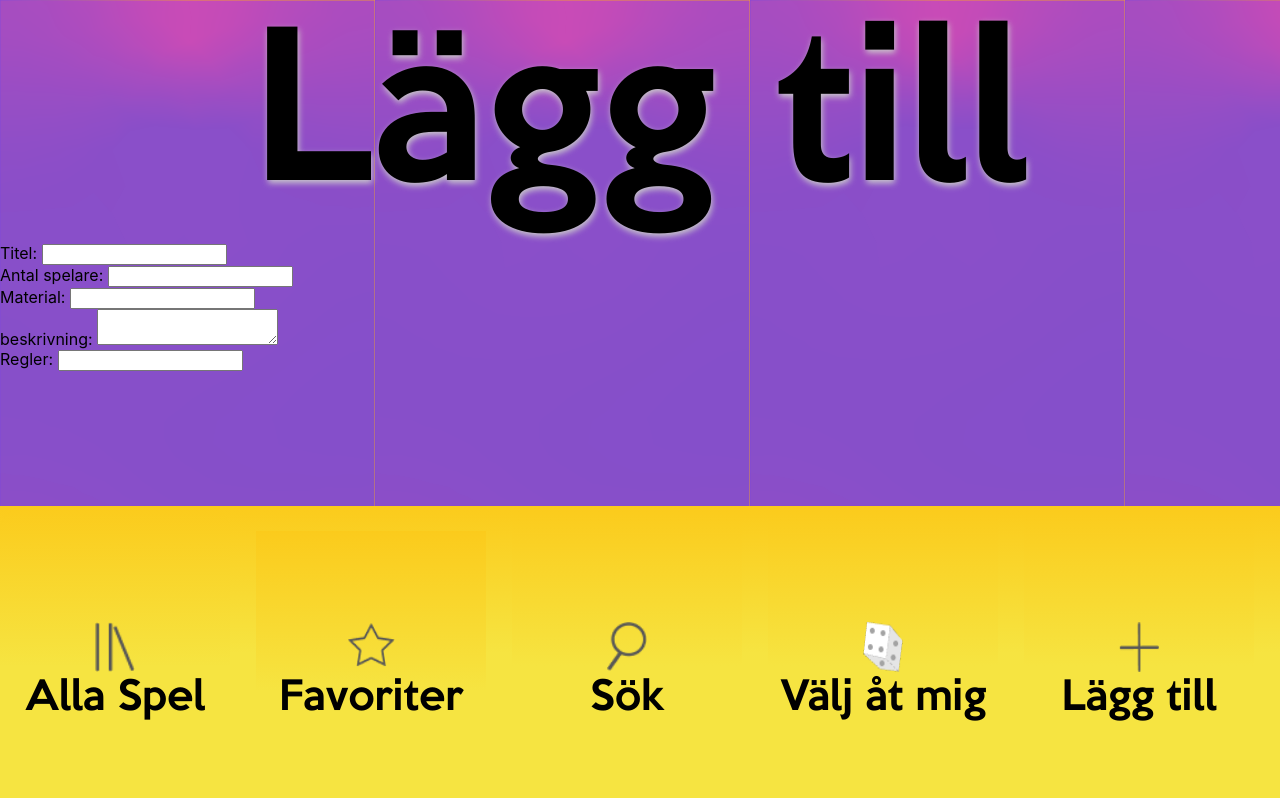
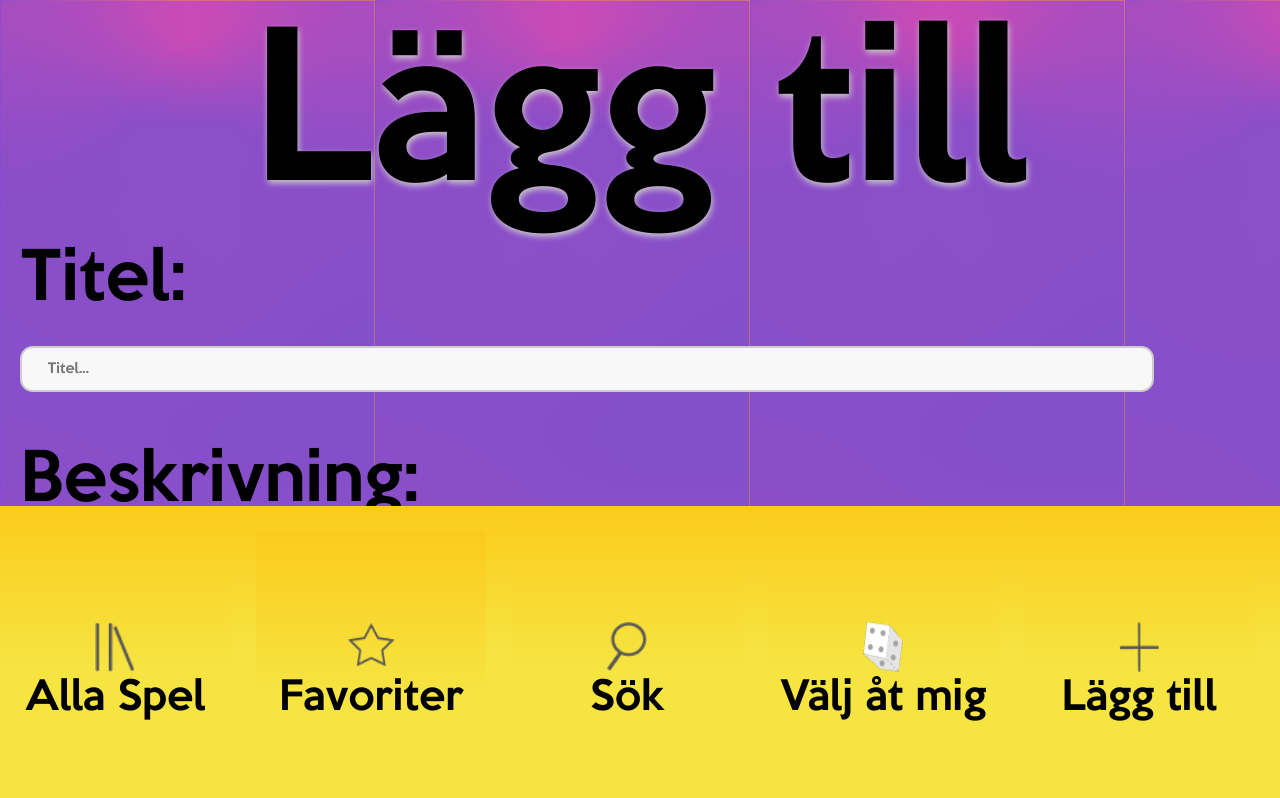
Before and after one commit to VibeValley/PartyPP, a React (Create React App) app: page /Lagg_till in a window 1280 px wide. Shown: the top 798 px of the page. Built offline with nearby package versions, Linux system fonts and the light colour scheme.

Commit message:
Liten fuck up men det funkar

```diff
--- a/src/App.css
+++ b/src/App.css
@@ -300,3 +300,87 @@ a {
   width: 100%;
   opacity: 0.5;
 }
+/*Lägg till sida*/
+label {
+  margin-bottom: 10vw;
+  font-size: 5vw;
+}
+.LäggtillKnapp {
+  margin: 0;
+  position: absolute;
+  top: 80%;
+  left: 50%;
+  -ms-transform: translate(-50%, -50%);
+  transform: translate(-50%, -50%);
+
+  width: 30vw;
+  height: 15vw;
+  border-radius: 10px;
+  filter: drop-shadow(0px 4px 4px rgba(0, 0, 0, 0.5));
+  text-align: center;
+  font-family: myFirstFont;
+  background: linear-gradient(180deg, #ffb800 -37.5%, #f6e441 50%);
+}
+.container {
+  border-radius: 5px;
+  padding-left: 20px;
+  font-family: myFirstFont;
+}
+
+.LäggtillForms {
+  font-family: myFirstFont;
+  box-sizing: border-box;
+  border: 2px solid #ccc;
+  border-radius: 1vw;
+  background-color: #f8f8f8;
+  resize: none;
+  margin-bottom: 4vw;
+  margin-top: 2vw;
+}
+
+.row:after {
+  content: "";
+  display: table;
+  clear: both;
+}
+#fRegler {
+  width: 90%;
+  height: 30vw;
+  padding: 1vw 2vw;
+}
+#fTitel {
+  padding: 1vw 2vw;
+  width: 90%;
+}
+#fMats {
+  padding: 1vw 2vw;
+  width: 90%;
+}
+#fAntal {
+  padding: 1vw 2vw;
+  width: 90%;
+}
+#fBesk {
+  padding: 1vw 2vw;
+  height: 30vw;
+  width: 90%;
+}
+.modal {
+  position: fixed; /* Stay in place */
+  z-index: 1; /* Sit on top */
+  left: 0;
+  top: 0;
+  width: 100%; /* Full width */
+  height: 100%; /* Full height */
+  overflow: auto; /* Enable scroll if needed */
+  background-color: rgb(0, 0, 0); /* Fallback color */
+  background-color: rgba(0, 0, 0, 0.4); /* Black w/ opacity */
+}
+.modal-content {
+  background-color: #fefefe;
+  margin: 15% auto; /* 15% from the top and centered */
+  padding: 20px;
+  border: 1px solid #888;
+  width: 80%; /* Could be more or less, depending on screen size */
+  height: 60vw;
+}
--- a/src/Detaljsida.js
+++ b/src/Detaljsida.js
@@ -17,23 +17,24 @@ function Detaljsida() {
   return (
     <div className="App">
       <div className="HeaderDiv">
-        <a href="/AllaSpel">
-          <img src={logo} alt="tillbaka" className="HeadPic"></img>
-          <p className="TillbakaText">Alla spel</p>
-        </a>
         <header className="SidaHeader" id="DetaljNamn">
-         <p id = "spelinfo">Spel info</p>
+          <p id="spelinfo">Spel info</p>
         </header>
 
-      <div className="detaljDiv">
-        <div id = "speltitel">  <p> {ValdaSpel.namn} </p>
+        <div className="detaljDiv">
+          <div id="speltitel">
+            {" "}
+            <p> {ValdaSpel.namn} </p>
+          </div>
+          <div id="speldetalj">
+            <p id="detaljtitel">Antal spelare:</p>{" "}
+            <p id="speltext">{ValdaSpel.spelare} </p>
+            <p id="detaljtitel">Material:</p>{" "}
+            <p id="speltext">{ValdaSpel.material} </p>
+            <p id="detaljtitel">Regler:</p>{" "}
+            <p id="speltext">{ValdaSpel.regler} </p>
+          </div>
         </div>
-        <div id="speldetalj">
-      <p id="detaljtitel">Antal spelare:</p> <p id="speltext">{ValdaSpel.spelare} </p>
-      <p id="detaljtitel">Material:</p> <p id="speltext">{ValdaSpel.material} </p>
-      <p id="detaljtitel">Regler:</p> <p id="speltext">{ValdaSpel.regler} </p>
-      </div>
-      </div>
       </div>
       <Lowerbar />
     </div>
--- a/src/LaggTill.js
+++ b/src/LaggTill.js
@@ -1,5 +1,97 @@
 import Lowerbar from "./LowerBar";
+import React, { useState } from "react";
+import scan from "./Bilder/pic.png";
 
+const LaggTillForm = ({}) => {
+  const [besk, setBesk] = useState("");
+
+  function handleChangeBesk({ currentText = {} }) {
+    const { value } = currentText;
+    setBesk(value);
+  }
+
+  return (
+    <form>
+      <div className="row">
+        <label>Titel:</label>
+      </div>
+      <input
+        type="text"
+        className="LäggtillForms"
+        id="fTitel"
+        placeholder="Titel..."
+      />
+      <div className="row">
+        <label>Beskrivning:</label>
+      </div>
+      <textarea
+        type="text"
+        className="LäggtillForms"
+        id="fBesk"
+        onChange={handleChangeBesk}
+        placeholder="Beskrivning..."
+      />
+      <div className="row">
+        <label>Antal:</label>
+      </div>
+      <input
+        type="text"
+        className="LäggtillForms"
+        id="fAntal"
+        placeholder="Antal spelare..."
+      />
+      <div className="row">
+        <label>Material:</label>
+      </div>
+      <input
+        type="text"
+        className="LäggtillForms"
+        id="fMats"
+        placeholder="Material..."
+      />
+      <div className="row">
+        <label>Regler:</label>
+      </div>
+
+      <textarea
+        id="fRegler"
+        className="LäggtillForms"
+        value={besk}
+        onChange={handleChangeBesk}
+        placeholder="Regler..."
+      />
+    </form>
+  );
+};
+
+const Modal = (props) => {
+  if (!props.show) {
+    return null;
+  }
+  return (
+    <div id="myModal" className="modal">
+      <div className="modal-content">
+        <img src={scan}></img>
+      </div>
+      <button onClick={props.onClose}>Close</button>
+    </div>
+  );
+};
+const LäggtillKnapp = (props) => {
+  const [show, setShow] = useState(false);
+
+  const openModal = () => {
+    setShow(true);
+  };
+  return (
+    <div>
+      <button className="LäggtillKnapp" onClick={() => setShow(true)}>
+        Lägg till
+      </button>
+      <Modal onClose={() => setShow(false)} show={show} />
+    </div>
+  );
+};
 function laggTill() {
   return (
     <div className="App">
@@ -7,22 +99,10 @@ function laggTill() {
         <header className="SidaHeader" id="DetaljNamn">
           <p id="spelinfo">Lägg till</p>
         </header>
-        <form>
-          <label for="fTitel">Titel: </label>
-          <input type="text" id="fTitel"></input>
-          <br />
-          <label for="fAntal">Antal spelare: </label>
-          <input type="text" id="fAntal"></input>
-          <br />
-          <label for="fMats">Material: </label>
-          <input type="text" id="fMats"></input>
-          <br />
-          <label for="fBesk">beskrivning: </label>
-          <textarea id="fBesk"></textarea>
-          <br />
-          <label for="fRegler">Regler: </label>
-          <input type="textarea" id="fRegler"></input>
-        </form>
+        <div className="container">
+          <LaggTillForm />
+        </div>
+        <LäggtillKnapp />
       </div>
       <Lowerbar />
     </div>
```
Also changed, not shown: src/Bilder/pic.png (added).
